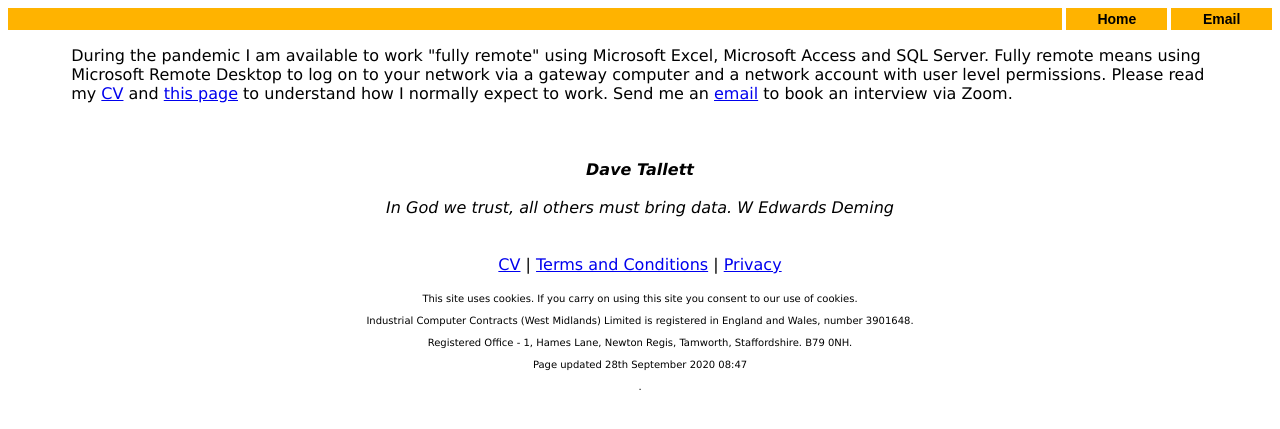
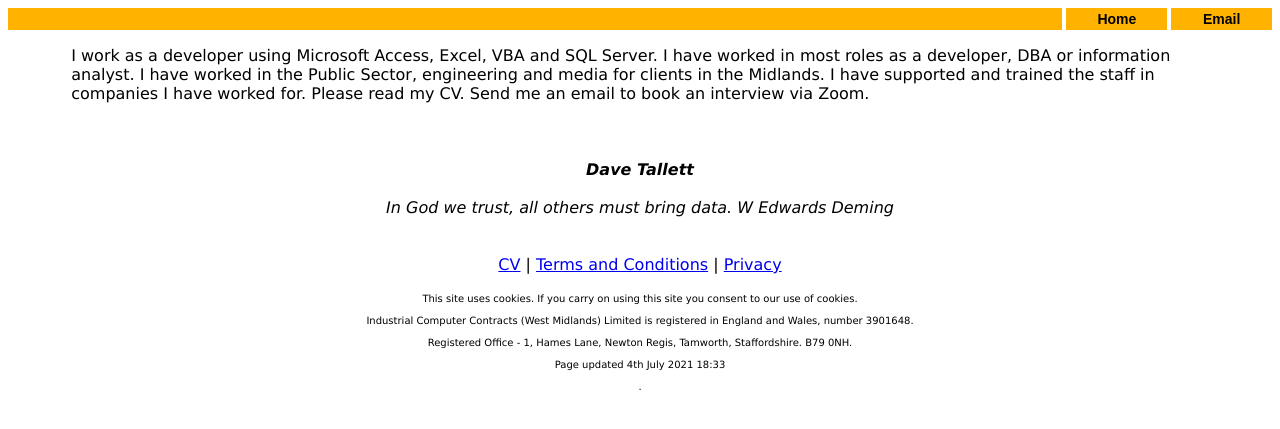
Before and after one commit to DaveTallett26/davetallett26.github.io, a Jekyll site: the page indexa.html, which Jekyll copies as it is, in a window 1280 px wide. Shown: the top 429 px of the page. Built offline with Jekyll 4.4.1, drawn with Linux system fonts in a browser that asks for light colours.

Commit message:
change up to date

```diff
--- a/indexa.html
+++ b/indexa.html
@@ -52,11 +52,12 @@
 </ul>
 <div class="style5">
 <br/><br/>
-During the pandemic I am available to work "fully remote" using Microsoft Excel, Microsoft Access and SQL Server.
-Fully remote means using Microsoft Remote Desktop
-to log on to your network via a gateway computer and a network account with user level permissions.
-Please read my <a href="cv.html">CV</a> and <a href="accessexcelvba.html">this page</a> to understand how I normally expect to work.
-Send me an <a href="email.html">email</a> to book an interview via Zoom.
+	I work as a developer using Microsoft Access, Excel, VBA and SQL Server.
+	I have worked in most roles as a developer, DBA or information analyst.
+	I have worked in the Public Sector, engineering and media for clients in the Midlands.
+	I have supported and trained the staff in companies I have worked for.
+	Please read my CV.
+	Send me an email to book an interview via Zoom.
 <br/><br/>
 <br/>
 <br/>
@@ -81,7 +82,7 @@ Industrial Computer Contracts (West Midlands) Limited is registered in England a
 Registered Office - 1, Hames Lane, Newton Regis, Tamworth, Staffordshire. B79 0NH.
 <br/>
 <br/>
-Page updated 28th September 2020 08:47
+Page updated 4th July 2021 18:33
 <br/>
 <br/>.
 </div>
```
